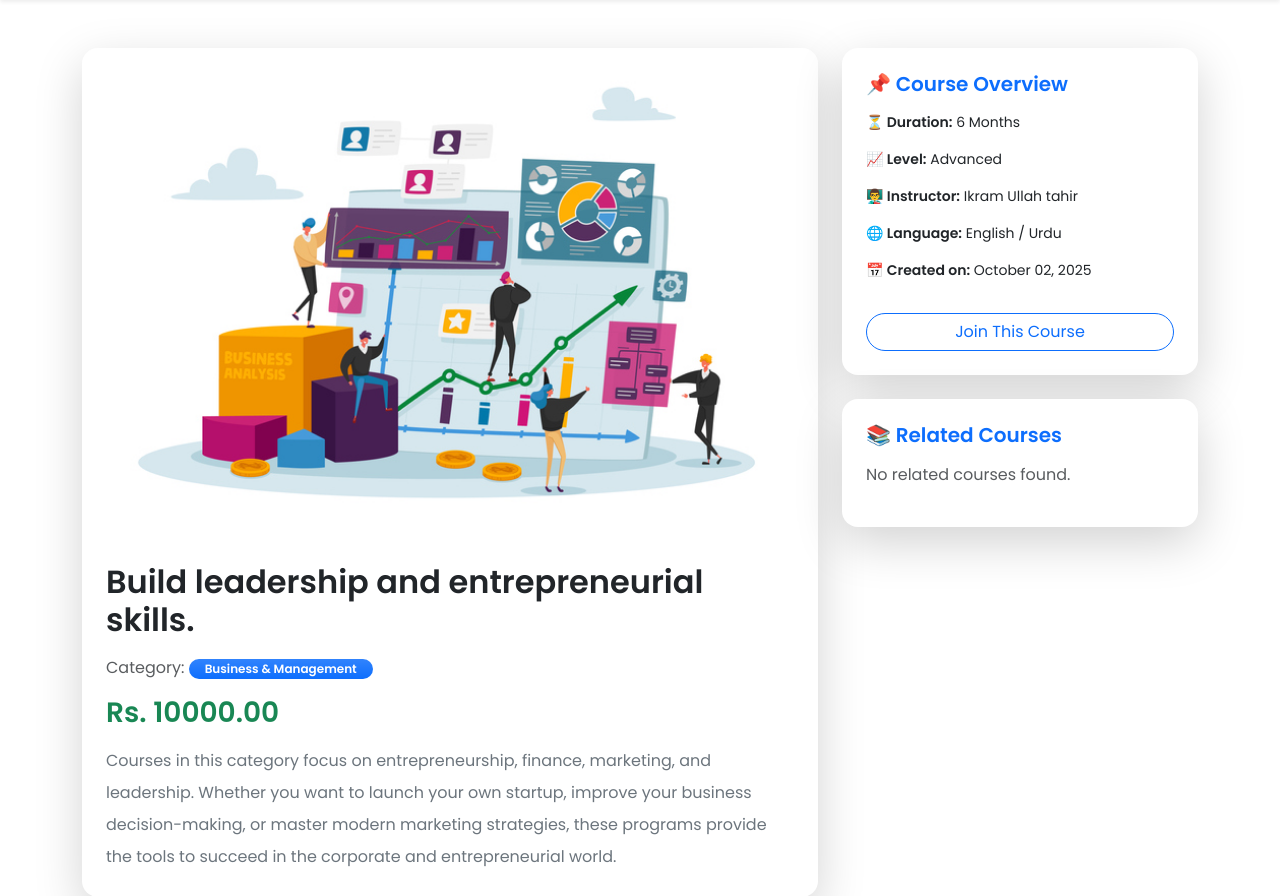
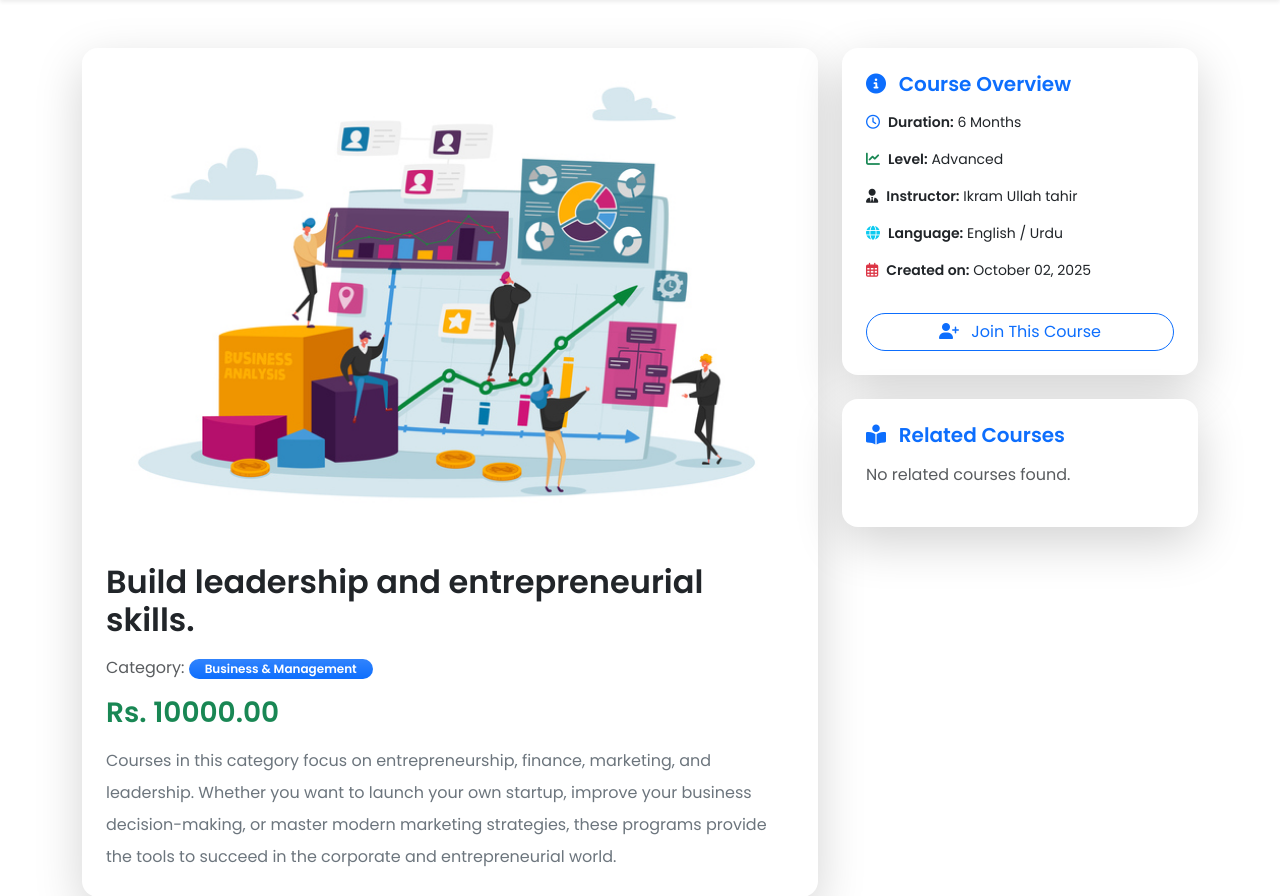
Before and after one commit to mroufriaz/ai-learning-hub, a Django app: page /courses/course_detail/5/ in a window 1280 px wide. Shown: the part 62-958 px from the top of the page. Run offline with Django 5.2, Linux system fonts and the light colour scheme; data comes from the database, SQL or seed files in the repository; some libraries are stand-ins or nearby versions.

Commit message:
Updated Features

```diff
--- a/courses/templates/courses/course_detail.html
+++ b/courses/templates/courses/course_detail.html
@@ -28,7 +28,7 @@
                 <ul class="list-group list-group-flush rounded shadow-sm">
                     {% for point in course.points.all %}
                         <li class="list-group-item d-flex align-items-center">
-                            <i class="bi bi-check-circle-fill text-success me-2 fs-5"></i>
+                            <i class="fa-solid fa-circle-check text-success me-2 fs-5"></i>
                             <span class="fw-medium text-dark">{{ point.text }}</span>
                         </li>
                     {% empty %}
@@ -39,7 +39,9 @@
 
             <!-- CTA Section -->
             <div class="text-center my-5">
-                <a href="#" class="btn btn-gradient px-5 py-3 fw-bold rounded-pill shadow-lg">🚀 Enroll Now & Start Learning</a>
+                <a href="#" class="btn btn-gradient px-5 py-3 fw-bold rounded-pill shadow-lg">
+                    🚀 Enroll Now & Start Learning
+                </a>
             </div>
         </div>
 
@@ -47,25 +49,28 @@
         <div class="col-lg-4">
             <!-- Quick Info -->
             <div class="card shadow-lg border-0 p-4 rounded-4 mb-4">
-                <h5 class="fw-bold mb-3 text-primary">📌 Course Overview</h5>
+                <h5 class="fw-bold mb-3 text-primary"><i class="fa-solid fa-circle-info me-2"></i> Course Overview</h5>
                 <ul class="list-unstyled small">
-                    <li class="mb-3"><strong>⏳ Duration:</strong> {{ course.get_duration_display }}</li>
-                    <li class="mb-3"><strong>📈 Level:</strong> {{ course.get_level_display }}</li>
-                    <li class="mb-3"><strong>👨‍🏫 Instructor:</strong> {{ course.instructor }}</li>
-                    <li class="mb-3"><strong>🌐 Language:</strong> English / Urdu</li>
-                    <li><strong>📅 Created on:</strong> {{ course.created_at|date:"F d, Y" }}</li>
+                    <li class="mb-3"><i class="fa-regular fa-clock me-2 text-primary"></i><strong>Duration:</strong> {{ course.get_duration_display }}</li>
+                    <li class="mb-3"><i class="fa-solid fa-chart-line me-2 text-success"></i><strong>Level:</strong> {{ course.get_level_display }}</li>
+                    <li class="mb-3"><i class="fa-solid fa-user-tie me-2 text-dark"></i><strong>Instructor:</strong> {{ course.instructor }}</li>
+                    <li class="mb-3"><i class="fa-solid fa-globe me-2 text-info"></i><strong>Language:</strong> English / Urdu</li>
+                    <li><i class="fa-regular fa-calendar-days me-2 text-danger"></i><strong>Created on:</strong> {{ course.created_at|date:"F d, Y" }}</li>
                 </ul>
-                <a href="#" class="btn btn-outline-primary w-100 mt-3 rounded-pill">Join This Course</a>
+                <a href="#" class="btn btn-outline-primary w-100 mt-3 rounded-pill">
+                    <i class="fa-solid fa-user-plus me-2"></i> Join This Course
+                </a>
             </div>
 
             <!-- Related Courses -->
             <div class="card shadow-lg border-0 p-4 rounded-4">
-                <h5 class="fw-bold mb-3 text-primary">📚 Related Courses</h5>
+                <h5 class="fw-bold mb-3 text-primary"><i class="fa-solid fa-book-open-reader me-2"></i> Related Courses</h5>
                 <ul class="list-unstyled">
                     {% for related in related_courses %}
                         <li class="mb-3">
-                            <a href="{% url 'course_detail' related.id %}" class="text-decoration-none text-dark fw-medium d-flex align-items-center">
-                                <i class="bi bi-arrow-right-circle-fill text-primary me-2 fs-5"></i>
+                            <a href="{% url 'course_detail' related.id %}"
+                               class="text-decoration-none text-dark fw-medium d-flex align-items-center">
+                                <i class="fa-solid fa-angles-right text-primary me-2 fs-5"></i>
                                 {{ related.title }}
                             </a>
                         </li>
```
Also changed, not shown: courses/templates/courses/courses.html (+18 -4 lines).
